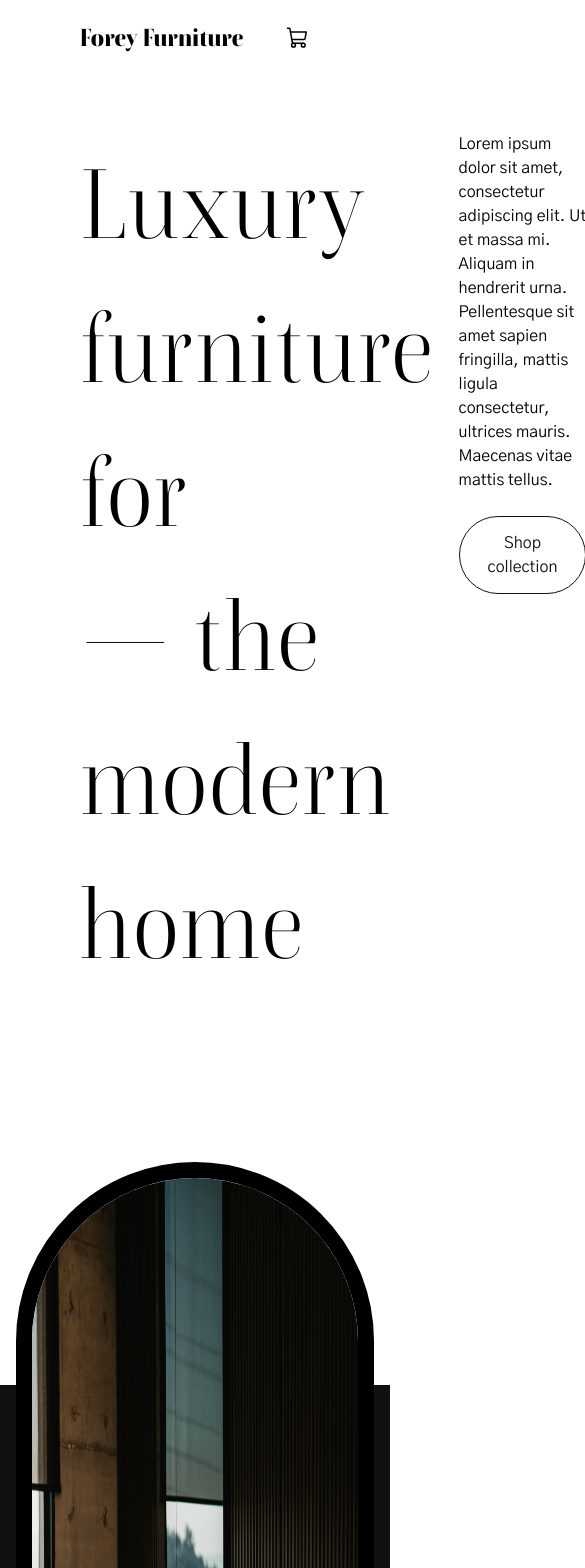
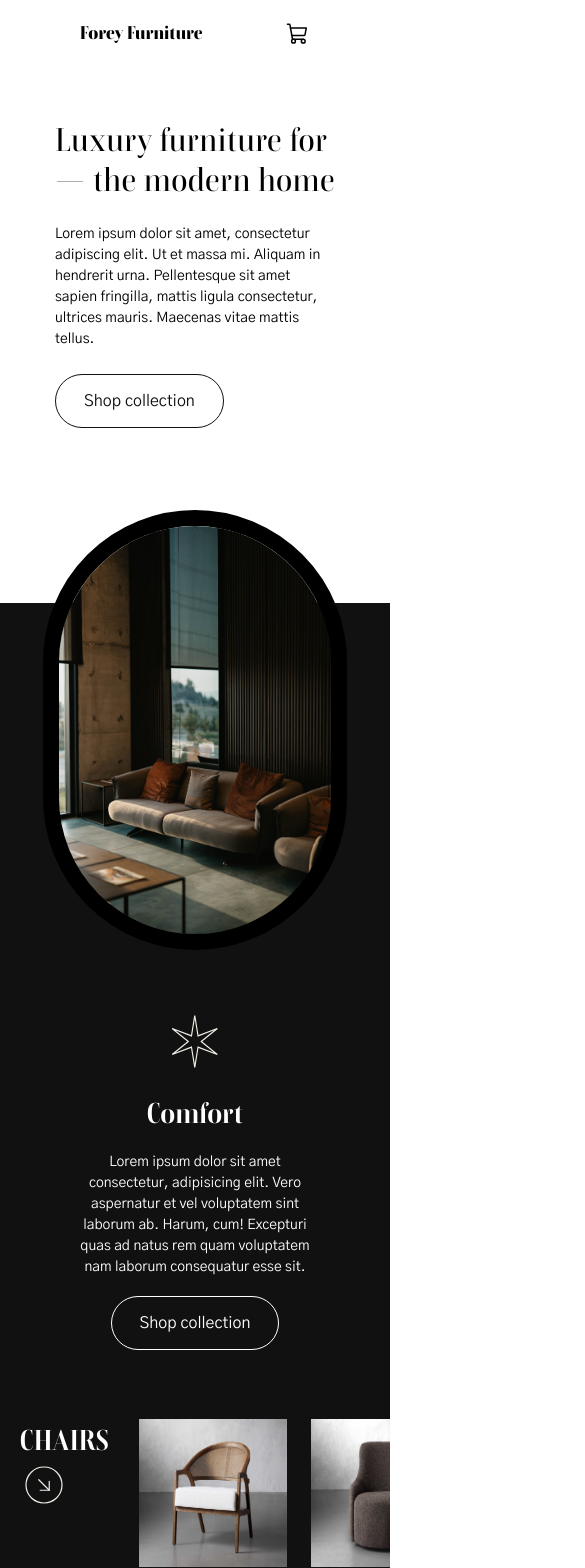
Before and after one commit to foreycodes/React-ECommerce, a React (Create React App) app: page / in a window 390 px wide. Shown: the top 1568 px of the page, 585 px wide, since content can reach past the window. Built offline with nearby package versions, Linux system fonts and the light colour scheme.

Commit message:
Mobile responsiveness

```diff
--- a/src/App.css
+++ b/src/App.css
@@ -105,6 +105,23 @@ h2 {
 
 /* phones  */
 @media only screen and (max-width: 480px) {
+  :root {
+    --font-display-xl: 48px;
+
+    --font-display-lg: 32px;
+    --font-display-lg-height: 40px;
+    --font-display-lg-weight: 500;
+
+    --font-display-md: 28px;
+
+    --font-display-sm: 18px;
+    --font-display-sm-weight: 900;
+
+    --font-body: 'Gothic A1', sans-serif;
+
+    --font-body-md: 16px;
+    --font-body-sm: 14px;
+  }
 }
 
 /* small screens */
@@ -112,7 +129,7 @@ h2 {
   :root {
     --font-display-xl: 100px;
 
-    --font-display-lg: 64px;
+    --font-display-lg: 48px;
     --font-display-lg-height: 80px;
     --font-display-lg-weight: 500;
 
--- a/src/components/homepage/filler.css
+++ b/src/components/homepage/filler.css
@@ -36,6 +36,30 @@
     flex-direction: column;
 }
 @media only screen and (max-width: 480px) {
+    .filler-star {
+        width: 52px;
+    }
+    .filler-container {
+        flex-direction: column;
+        padding: 0px;
+    }
+    .filler-wrapper {
+        padding: 28px;
+    }
+    .filler {
+        align-items: center;
+        height: 300px;
+    }
+    .right {
+        gap: 18px;
+        text-align: center;
+    }
+    .left {
+        display: none;
+    }
+    .mid {
+        display: none;
+    }
 }
 
 @media only screen and ((min-width: 481px) and (max-width: 800px)) {
@@ -56,6 +80,9 @@
     .mid {
         display: none;
     }
+    .right {
+        text-align: center;
+    }
 }
 
 @media only screen and ((min-width: 801px) and (max-width: 1024px)) {
--- a/src/components/homepage/filler.jsx
+++ b/src/components/homepage/filler.jsx
@@ -3,7 +3,7 @@ import Button from "../button"
 import TextScroll from "./textScroll"
 import Star from "../../assets/Star.svg"
 import FillerImg from "../../assets/tripleFillerImg.jpg"
-import { motion} from "framer-motion"
+import { motion } from "framer-motion"
 import Blur from "../blur"
 import "../../App.css";
 import "./filler.css";
--- a/src/components/homepage/hero.css
+++ b/src/components/homepage/hero.css
@@ -28,12 +28,23 @@
 }
 
 @media only screen and (max-width: 480px) {
+    .hero-wrapper {
+        flex-direction: column;
+        margin: auto;
+        align-items: center;
+        padding: 120px 0px 48px 0px;
+    }
+    .hero-left-wrapper {
+        width: fit-content;
+    }
+    .hero-right-wrapper {
+        width: 280px;
+    }
 }
 
 @media only screen and ((min-width: 481px) and (max-width: 800px)) {
     .hero-wrapper {
         flex-direction: column;
-        margin: auto;
         align-items: center;
         padding: 120px 0px 60px 0;
     }
@@ -41,7 +52,10 @@
         width: fit-content;
     }
     .hero-right-wrapper {
-        width: 600px;
+        text-align: center;
+        align-items: center;
+        width: fit-content;
+        padding: 0px 80px;
     }
 }
 
--- a/src/components/homepage/textScroll.css
+++ b/src/components/homepage/textScroll.css
@@ -40,11 +40,18 @@
 }
 
 @media only screen and (max-width: 480px) {
+    .text-scroll-img {
+        height: 440px;
+    }
+    .text-scroll-wrap img {
+        height: 52px;
+        width: 52px;
+    }
 }
 
 @media only screen and ((min-width: 481px) and (max-width: 800px)) {
     .text-scroll-img {
-        height: 800px;
+        height: 600px;
     }
 }
 
--- a/src/components/navbar.css
+++ b/src/components/navbar.css
@@ -1,6 +1,6 @@
 .navbar {
   padding: 20px 80px;
-  width: 100vw;
+  width: 100%;
   background-color: var(--color-neutral-100);
   display: flex;
   justify-content: space-between;
--- a/src/pages/shop/product.css
+++ b/src/pages/shop/product.css
@@ -46,6 +46,10 @@
 }
 
 @media only screen and (max-width: 480px) {
+  .product-img-container img {
+    width: 148px;
+    height: 148px;
+  }
 }
 
 @media only screen and ((min-width: 481px) and (max-width: 800px)) {
--- a/src/pages/shop/shop.css
+++ b/src/pages/shop/shop.css
@@ -28,6 +28,20 @@
 }
 
 @media only screen and (max-width: 480px) {
+    .arrow {
+        width: 48px;
+        height: 48px;
+    }
+    .products-container {
+        padding: 0px 20px 0px 0px;
+      }
+    .product-section {
+        padding: 20px 0px 20px 20px;
+    }
+    .category-title-container {
+        padding-right: 30px;
+    }
+
 }
 
 @media only screen and ((min-width: 481px) and (max-width: 800px)) {
@@ -38,7 +52,12 @@
         width: 80px;
         height: 80px;
     }
-
+    .products-container {
+        padding: 0px 80px 0px 0px;
+      }
+    .product-section {
+        padding: 40px 0px 40px 80px;
+    }
 }
 
 
```
